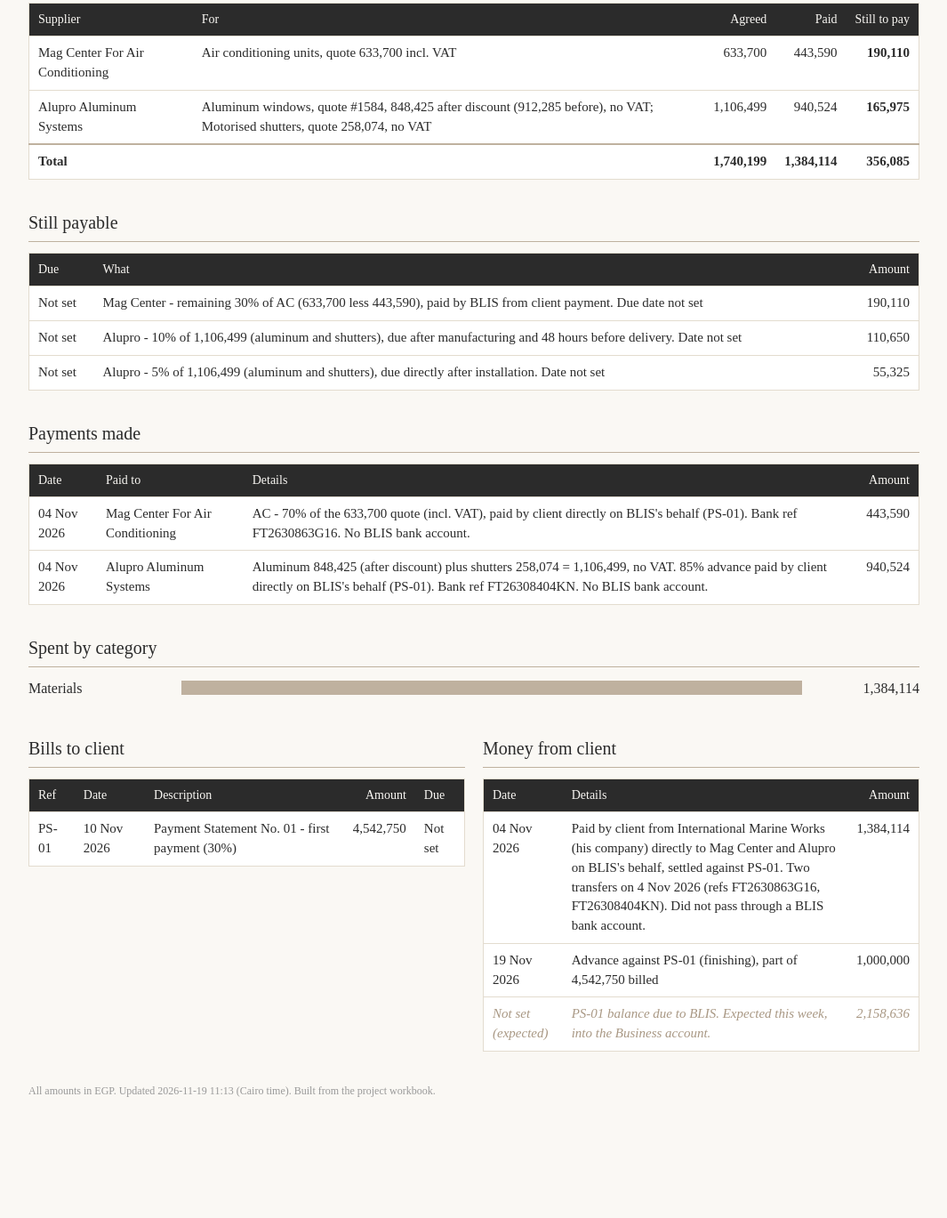
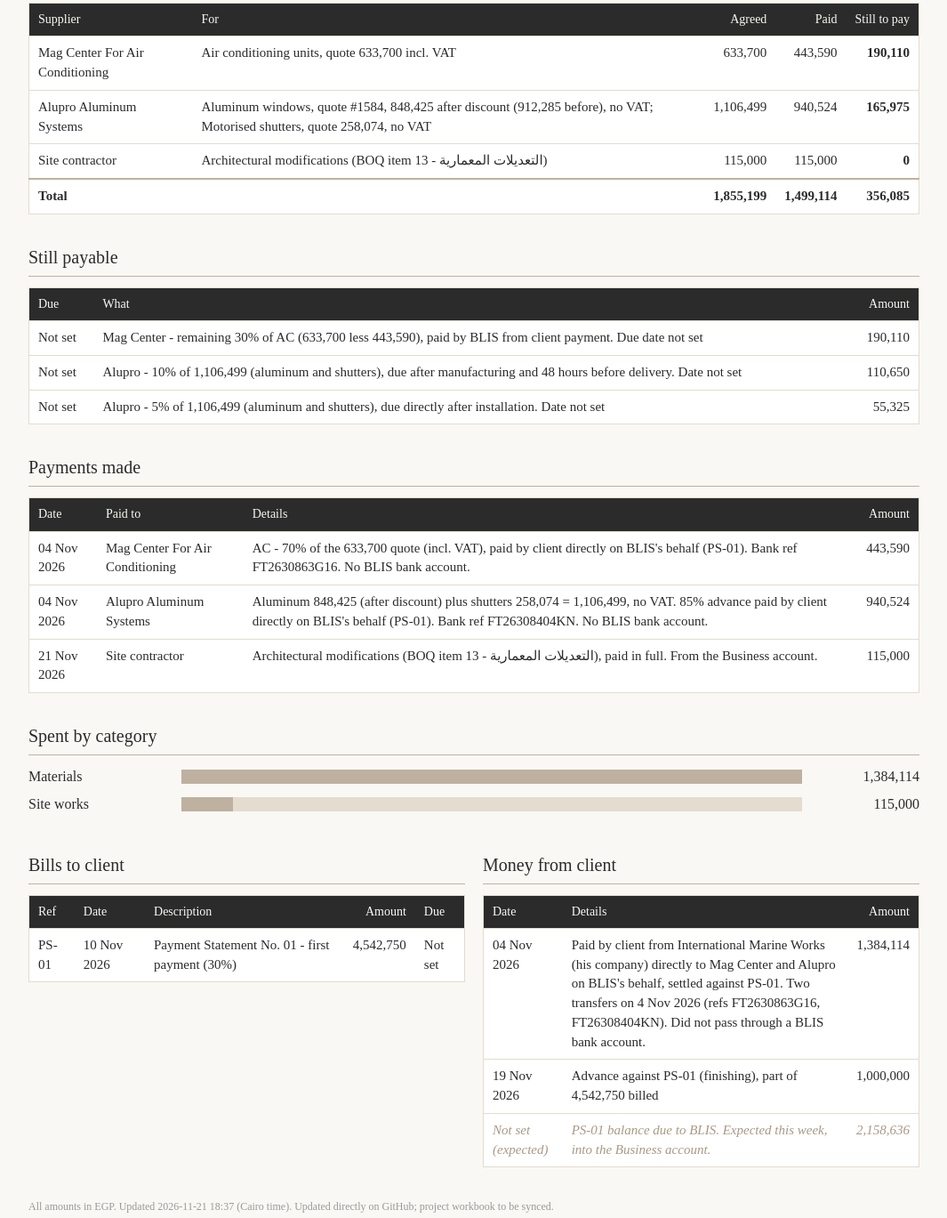
Before and after one commit to taherabdallah3-sketch/Omar-ezz-eldin-accounting, a plain HTML site: page index.html in a window 1280 px wide. Shown: the part 707-2076 px from the top of the page at 89% size, without its empty margins (107-1172 px from the left). Before the commit the page ends 1990 px from the top, so only its background shows below. Drawn offline with Linux system fonts and the light colour scheme.

Commit message:
Log 115,000 paid to site contractor for architectural modifications (BOQ item 13), 21 Nov 2026
Co-Authored-By: Claude Opus 5.5 <noreply@anthropic.com>
Claude-Session: https://claude.ai/code/session_012iqVLrxScZq5tMCeMLHKVC

```diff
--- a/index.html
+++ b/index.html
@@ -16,18 +16,18 @@ tr.tot td{border-top:2px solid var(--gold);font-weight:bold}tr.exp td{color:var(
 .two{display:grid;grid-template-columns:1fr 1fr;gap:20px}@media(max-width:760px){.two{grid-template-columns:1fr}}
 .foot{margin-top:36px;font-size:12px;color:#999}</style></head><body><div class="wrap">
 <h1>Goldcliff Villa CV-02</h1><div class="sub">Mr. Omar Ezz El Deen &middot; New Giza &middot; Phase: Mobilisation &middot; 01 Nov 2026 to 21 Jul 2027</div>
-<div class="cards"><div class="card"><div class="lbl">Contract value</div><div class="val">15,142,500</div><div class="note">EGP, approved variations included</div></div><div class="card"><div class="lbl">Billed to client</div><div class="val">4,542,750</div><div class="note">1 payment statement</div></div><div class="card"><div class="lbl">Received from client</div><div class="val">2,384,114</div><div class="note">against bills</div></div><div class="card"><div class="lbl">Client still owes</div><div class="val">2,158,636</div><div class="note">on bills issued</div></div><div class="card"><div class="lbl">Paid out</div><div class="val">1,384,114</div><div class="note">to suppliers and others</div></div><div class="card"><div class="lbl">Still payable</div><div class="val">356,085</div><div class="note">agreed, not yet paid</div></div><div class="card"><div class="lbl">BLIS&#x27;s take so far</div><div class="val">596,028</div><div class="note">25% of money received</div></div></div>
+<div class="cards"><div class="card"><div class="lbl">Contract value</div><div class="val">15,142,500</div><div class="note">EGP, approved variations included</div></div><div class="card"><div class="lbl">Billed to client</div><div class="val">4,542,750</div><div class="note">1 payment statement</div></div><div class="card"><div class="lbl">Received from client</div><div class="val">2,384,114</div><div class="note">against bills</div></div><div class="card"><div class="lbl">Client still owes</div><div class="val">2,158,636</div><div class="note">on bills issued</div></div><div class="card"><div class="lbl">Paid out</div><div class="val">1,499,114</div><div class="note">to suppliers and others</div></div><div class="card"><div class="lbl">Still payable</div><div class="val">356,085</div><div class="note">agreed, not yet paid</div></div><div class="card"><div class="lbl">BLIS&#x27;s take so far</div><div class="val">596,028</div><div class="note">25% of money received</div></div></div>
 <h2>BLIS's take (25% of every client transfer)</h2><table><tr><th></th><th class=n>Client pays</th><th class=n>BLIS's take</th></tr><tr><td>Received so far</td><td class=n>2,384,114</td><td class=n>596,028</td></tr><tr><td>Expected next (bills issued, not yet paid)</td><td class=n>2,158,636</td><td class=n>539,659</td></tr><tr class=tot><td>Whole contract, once fully paid</td><td class=n>15,142,500</td><td class=n>3,785,625</td></tr></table>
 <h2>Suppliers: agreed, paid and still to pay</h2>
-<table><tr><th>Supplier</th><th>For</th><th class=n>Agreed</th><th class=n>Paid</th><th class=n>Still to pay</th></tr><tr><td>Mag Center For Air Conditioning</td><td>Air conditioning units, quote 633,700 incl. VAT</td><td class=n>633,700</td><td class=n>443,590</td><td class=n><b>190,110</b></td></tr><tr><td>Alupro Aluminum Systems</td><td>Aluminum windows, quote #1584, 848,425 after discount (912,285 before), no VAT; Motorised shutters, quote 258,074, no VAT</td><td class=n>1,106,499</td><td class=n>940,524</td><td class=n><b>165,975</b></td></tr><tr class=tot><td colspan=2>Total</td><td class=n>1,740,199</td><td class=n>1,384,114</td><td class=n>356,085</td></tr></table>
+<table><tr><th>Supplier</th><th>For</th><th class=n>Agreed</th><th class=n>Paid</th><th class=n>Still to pay</th></tr><tr><td>Mag Center For Air Conditioning</td><td>Air conditioning units, quote 633,700 incl. VAT</td><td class=n>633,700</td><td class=n>443,590</td><td class=n><b>190,110</b></td></tr><tr><td>Alupro Aluminum Systems</td><td>Aluminum windows, quote #1584, 848,425 after discount (912,285 before), no VAT; Motorised shutters, quote 258,074, no VAT</td><td class=n>1,106,499</td><td class=n>940,524</td><td class=n><b>165,975</b></td></tr><tr><td>Site contractor</td><td>Architectural modifications (BOQ item 13 - التعديلات المعمارية)</td><td class=n>115,000</td><td class=n>115,000</td><td class=n><b>0</b></td></tr><tr class=tot><td colspan=2>Total</td><td class=n>1,855,199</td><td class=n>1,499,114</td><td class=n>356,085</td></tr></table>
 <h2>Still payable</h2>
 <table><tr><th>Due</th><th>What</th><th class=n>Amount</th></tr><tr><td>Not set</td><td>Mag Center - remaining 30% of AC (633,700 less 443,590), paid by BLIS from client payment. Due date not set</td><td class=n>190,110</td></tr><tr><td>Not set</td><td>Alupro - 10% of 1,106,499 (aluminum and shutters), due after manufacturing and 48 hours before delivery. Date not set</td><td class=n>110,650</td></tr><tr><td>Not set</td><td>Alupro - 5% of 1,106,499 (aluminum and shutters), due directly after installation. Date not set</td><td class=n>55,325</td></tr></table>
 <h2>Payments made</h2>
-<table><tr><th>Date</th><th>Paid to</th><th>Details</th><th class=n>Amount</th></tr><tr><td>04 Nov 2026</td><td>Mag Center For Air Conditioning</td><td>AC - 70% of the 633,700 quote (incl. VAT), paid by client directly on BLIS&#x27;s behalf (PS-01). Bank ref FT2630863G16. No BLIS bank account.</td><td class=n>443,590</td></tr><tr><td>04 Nov 2026</td><td>Alupro Aluminum Systems</td><td>Aluminum 848,425 (after discount) plus shutters 258,074 = 1,106,499, no VAT. 85% advance paid by client directly on BLIS&#x27;s behalf (PS-01). Bank ref FT26308404KN. No BLIS bank account.</td><td class=n>940,524</td></tr></table>
-<h2>Spent by category</h2><div class="bar"><div class="bl">Materials</div><div class="bt"><div class="bf" style="width:100.0%"></div></div><div class="bv">1,384,114</div></div>
+<table><tr><th>Date</th><th>Paid to</th><th>Details</th><th class=n>Amount</th></tr><tr><td>04 Nov 2026</td><td>Mag Center For Air Conditioning</td><td>AC - 70% of the 633,700 quote (incl. VAT), paid by client directly on BLIS&#x27;s behalf (PS-01). Bank ref FT2630863G16. No BLIS bank account.</td><td class=n>443,590</td></tr><tr><td>04 Nov 2026</td><td>Alupro Aluminum Systems</td><td>Aluminum 848,425 (after discount) plus shutters 258,074 = 1,106,499, no VAT. 85% advance paid by client directly on BLIS&#x27;s behalf (PS-01). Bank ref FT26308404KN. No BLIS bank account.</td><td class=n>940,524</td></tr><tr><td>21 Nov 2026</td><td>Site contractor</td><td>Architectural modifications (BOQ item 13 - التعديلات المعمارية), paid in full. From the Business account.</td><td class=n>115,000</td></tr></table>
+<h2>Spent by category</h2><div class="bar"><div class="bl">Materials</div><div class="bt"><div class="bf" style="width:100.0%"></div></div><div class="bv">1,384,114</div></div><div class="bar"><div class="bl">Site works</div><div class="bt"><div class="bf" style="width:8.3%"></div></div><div class="bv">115,000</div></div>
 <div class="two"><div><h2>Bills to client</h2>
 <table><tr><th>Ref</th><th>Date</th><th>Description</th><th class=n>Amount</th><th>Due</th></tr><tr><td>PS-01</td><td>10 Nov 2026</td><td>Payment Statement No. 01 - first payment (30%)</td><td class=n>4,542,750</td><td>Not set</td></tr></table></div>
 <div><h2>Money from client</h2>
 <table><tr><th>Date</th><th>Details</th><th class=n>Amount</th></tr><tr><td>04 Nov 2026</td><td>Paid by client from International Marine Works (his company) directly to Mag Center and Alupro on BLIS&#x27;s behalf, settled against PS-01. Two transfers on 4 Nov 2026 (refs FT2630863G16, FT26308404KN). Did not pass through a BLIS bank account.</td><td class=n>1,384,114</td></tr><tr><td>19 Nov 2026</td><td>Advance against PS-01 (finishing), part of 4,542,750 billed</td><td class=n>1,000,000</td></tr><tr class=exp><td>Not set (expected)</td><td>PS-01 balance due to BLIS. Expected this week, into the Business account.</td><td class=n>2,158,636</td></tr></table></div></div>
-<div class="foot">All amounts in EGP. Updated 2026-11-19 11:13 (Cairo time). Built from the project workbook.</div>
+<div class="foot">All amounts in EGP. Updated 2026-11-21 18:37 (Cairo time). Updated directly on GitHub; project workbook to be synced.</div>
 </div></body></html>
```
